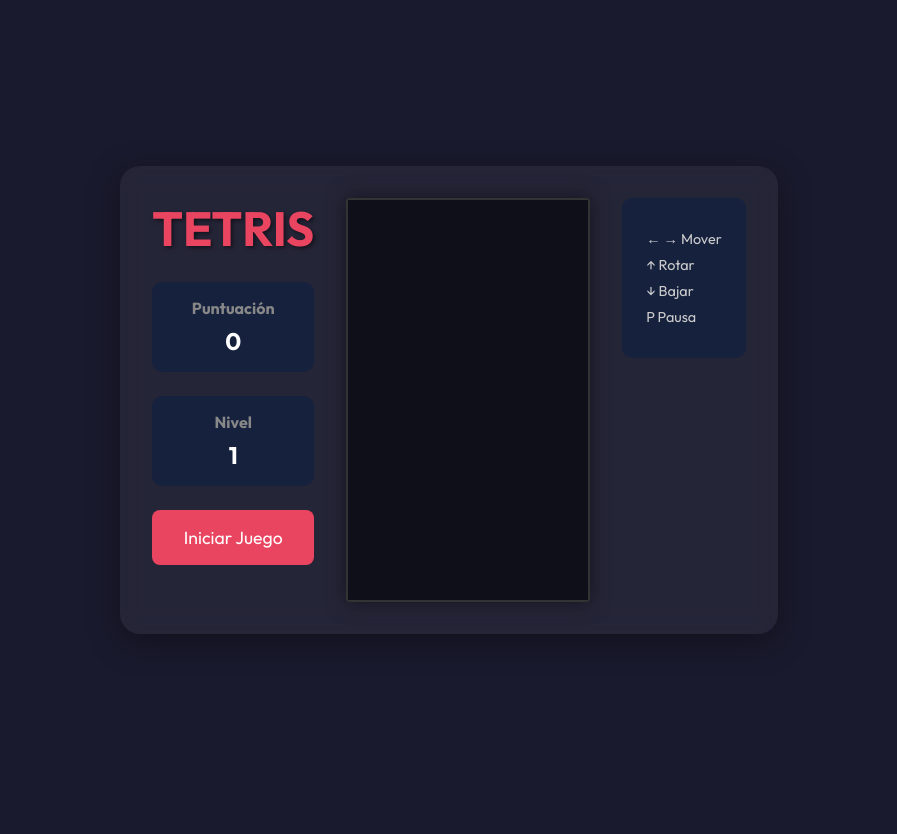
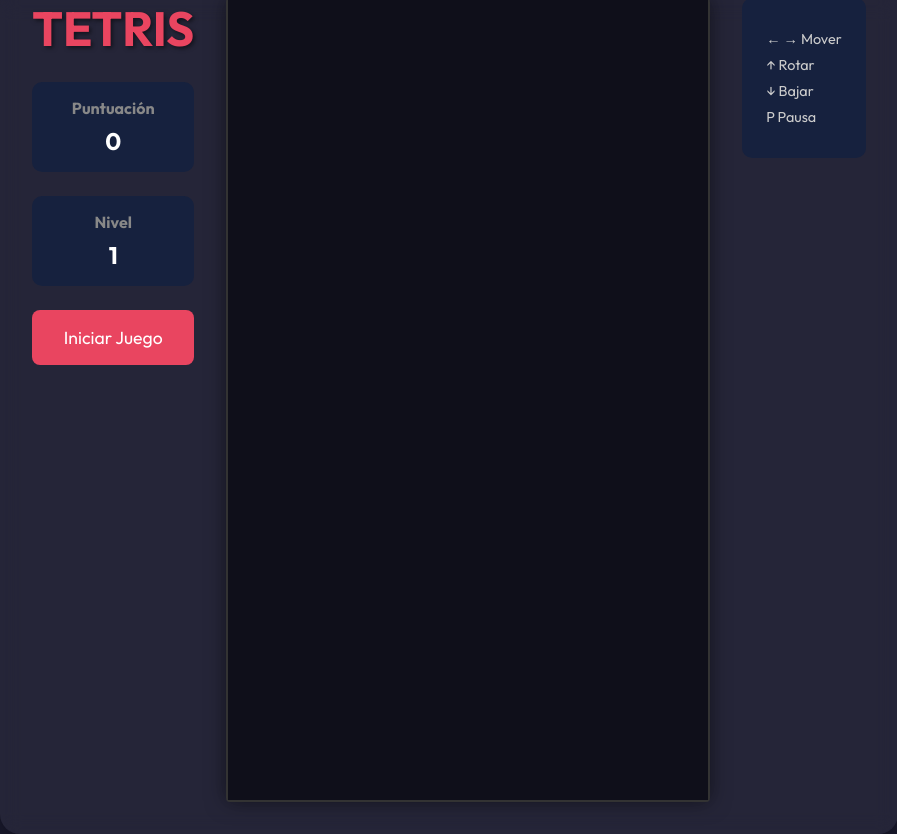
Before and after one commit to jwramirezc/tetris, a plain HTML site: page index.html in a window 1280 px wide. Shown: the whole page, without its empty margins (191-1088 px from the left). Before the commit the page ends 800 px from the top, so only its background shows below. Drawn offline with Linux system fonts and the light colour scheme.

Commit message:
feat: se aumenta el tamano del canva

```diff
--- a/index.html
+++ b/index.html
@@ -1,5 +1,6 @@
 <!DOCTYPE html>
 <html lang="es">
+
 <head>
     <meta charset="UTF-8">
     <meta name="viewport" content="width=device-width, initial-scale=1.0">
@@ -7,6 +8,7 @@
     <link rel="stylesheet" href="style.css">
     <link href="https://fonts.googleapis.com/css2?family=Outfit:wght@400;700&display=swap" rel="stylesheet">
 </head>
+
 <body>
     <div class="game-container">
         <div class="game-info">
@@ -23,7 +25,7 @@
         </div>
 
         <div class="game-board-container">
-            <canvas id="tetris" width="240" height="400"></canvas>
+            <canvas id="tetris" width="480" height="800"></canvas>
             <div id="game-over" class="overlay hidden">
                 <h2>GAME OVER</h2>
                 <p>Puntuación Final: <span id="final-score">0</span></p>
@@ -44,4 +46,5 @@
     </div>
     <script src="script.js"></script>
 </body>
+
 </html>
--- a/script.js
+++ b/script.js
@@ -8,7 +8,7 @@ const gameOverScreen = document.getElementById('game-over');
 const finalScoreElement = document.getElementById('final-score');
 const pauseScreen = document.getElementById('pause-screen');
 
-context.scale(20, 20);
+context.scale(40, 40);
 
 // Game constants
 const COLS = 12;
```
